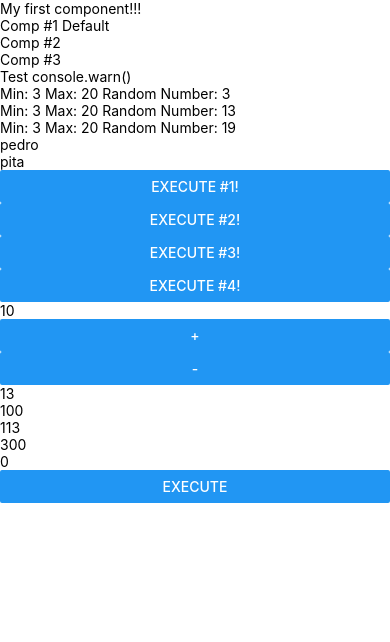
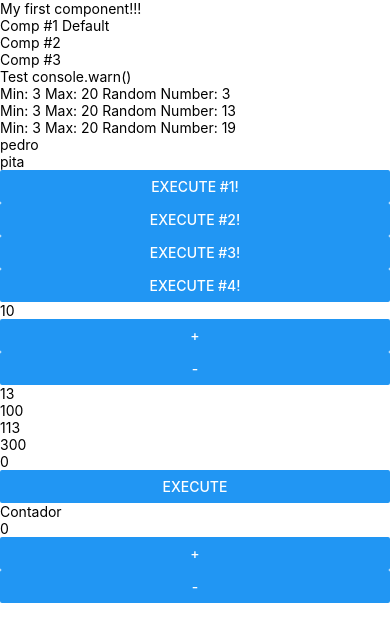
Before and after one commit to pedro-pita/ReactNativeCourse, a React Native app in the folder Projects/SomeFundamentals/: screen / in a window 390 px wide. Shown: the top 642 px of the page. Built offline with nearby package versions, Linux system fonts and the light colour scheme.

Commit message:
Direct and indirect communication (Counter)

```diff
--- a/Projects/SomeFundamentals/src/App.js
+++ b/Projects/SomeFundamentals/src/App.js
@@ -10,6 +10,7 @@ import Button from './components/6_Button';
 import UseState from './components/7_UseState';
 import DirectFather from './components/9_DirectCommunication/Father';
 import IndirectFather from './components/10_IndirectCommunication/Father';
+import CounterV2 from './components/11_DirectAndIndirectCommunication/CounterV2';
 
 export default () =>
   (
@@ -27,5 +28,6 @@ export default () =>
       <UseState number={10} increment={10}/>
       <DirectFather/>
       <IndirectFather/>
+      <CounterV2/>
     </View>
   );
--- /dev/null
+++ b/Projects/SomeFundamentals/src/components/11_DirectAndIndirectCommunication/CounterButtons.js
@@ -0,0 +1,11 @@
+import React, { Fragment } from 'react'
+import { Button, Text } from 'react-native'
+
+export default props => {
+    return (
+        <Fragment>
+            <Button title="+" onPress={props.inc}/>
+            <Button title="-" onPress={props.dec}/>
+        </Fragment>
+    )
+}
--- /dev/null
+++ b/Projects/SomeFundamentals/src/components/11_DirectAndIndirectCommunication/CounterDisplay.js
@@ -0,0 +1,10 @@
+import React, { Fragment } from 'react'
+import { Text } from 'react-native'
+
+export default props => {
+    return (
+        <Text>
+            {props.num}
+        </Text>
+    )
+}
--- /dev/null
+++ b/Projects/SomeFundamentals/src/components/11_DirectAndIndirectCommunication/CounterV2.js
@@ -0,0 +1,22 @@
+import React, { Fragment, useState } from 'react'
+import { Text } from 'react-native'
+
+import CounterDisplay from './CounterDisplay'
+import CounterButtons from './CounterButtons'
+
+export default props => {
+    const [num, setNum] = useState(0);
+
+    const inc = () => setNum(num + 1);
+    const dec = () => setNum(num - 1);
+
+    return (
+        <Fragment>
+            <Text>
+                Contador
+            </Text>
+            <CounterDisplay num={num} />
+            <CounterButtons inc={inc} dec={dec} />
+        </Fragment>
+    )
+}
```
